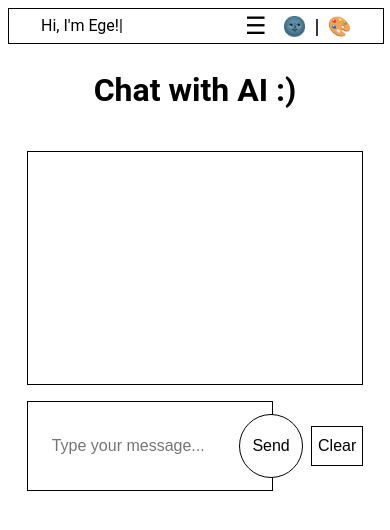
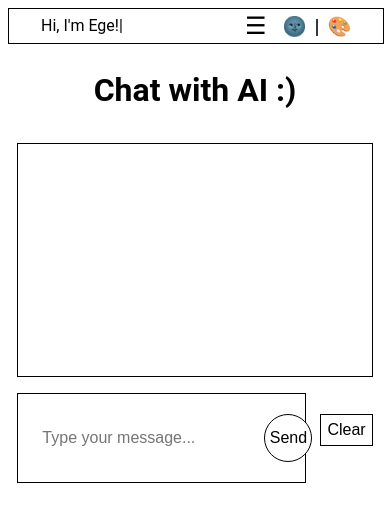
Before and after one commit to egegl/portfolio, a Next.js app: page /chat in a window 390 px wide. Shown: the top 530 px of the page. Built offline with nearby package versions, Linux system fonts and the light colour scheme.

Commit message:
Update ChatBox.css

```diff
--- a/components/ChatBox.css
+++ b/components/ChatBox.css
@@ -4,6 +4,16 @@
   font-size: 1rem;
   border: 1px solid var(--foreground);
   height: 3.5rem;
+  background: var(--background);
+  color: var(--foreground);
+  opacity: 1;
+  -webkit-appearance: none;
+  appearance: none;
+}
+
+.chat-input:disabled {
+  opacity: 1;
+  cursor: not-allowed;
   background: var(--background);
   color: var(--foreground);
 }
@@ -31,6 +41,11 @@
   color: var(--background);
 }
 
+.chat-button:disabled {
+  opacity: 0.7;
+  cursor: not-allowed;
+}
+
 .chat-button.clear {
   height: 2.5rem;
   margin-top: 0.75rem;
@@ -43,6 +58,7 @@
   margin-bottom: 1rem;
   padding: 1rem;
   border: 1px solid var(--foreground);
+  -webkit-overflow-scrolling: touch;
 }
 
 .chat-message-container {
@@ -57,6 +73,7 @@
   background: var(--background);
   color: var(--foreground);
   max-width: 80%;
+  word-break: break-word;
 }
 
 .chat-message.user {
@@ -69,7 +86,7 @@
 
 .chat-wrapper {
   width: 100%;
-  max-width: 90%;
+  max-width: 95%;
   margin: 0 auto;
   padding: 1rem;
 }
@@ -79,6 +96,7 @@
   align-items: center;
   gap: 1rem;
   width: 100%;
+  flex-wrap: wrap;
 }
 
 .chat-input-wrapper {
@@ -91,6 +109,30 @@
   gap: 0.5rem;
   flex-shrink: 0;
   align-items: flex-start;
+}
+
+@media (max-width: 640px) {
+  .chat-wrapper {
+    padding: 0.5rem;
+  }
+
+  .chat-input-container {
+    gap: 0.5rem;
+  }
+
+  .chat-button.send {
+    width: 3rem;
+    height: 3rem;
+  }
+
+  .chat-button.clear {
+    height: 2rem;
+    margin-top: 0;
+  }
+
+  .chat-message {
+    max-width: 90%;
+  }
 }
 
 .chat-loading {
@@ -159,6 +201,7 @@
   background-color: color-mix(in srgb, var(--background) 95%, var(--foreground));
   border-radius: 4px;
   overflow-x: auto;
+  -webkit-overflow-scrolling: touch;
 }
 
 .chat-text pre code {
```
